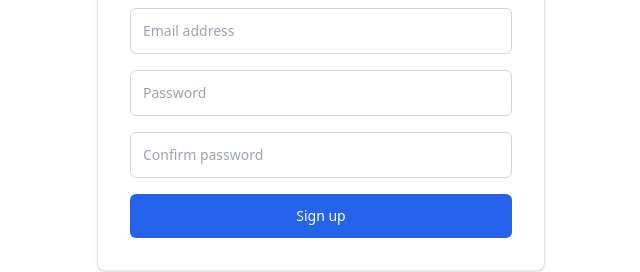
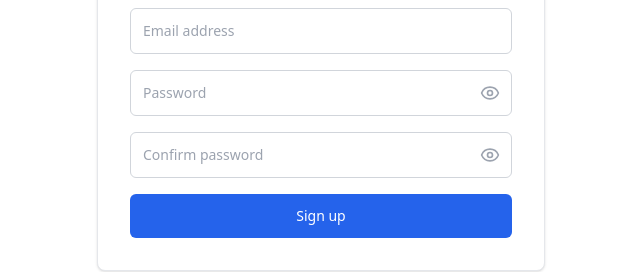
Before and after one commit to Jetrossgalinato/NeuraGallery, a Next.js app in the folder frontend/: page / in a window 1280 px wide. Both pictures are taken after a click on the button "Sign up". Shown: the part 378-650 px from the top of the page, without its empty margins (319-959 px from the left). Built offline with nearby package versions, Linux system fonts and the light colour scheme.

Commit message:
added hide and unhide icon on password fielelds

```diff
--- a/frontend/components/LoginForm.js
+++ b/frontend/components/LoginForm.js
@@ -1,11 +1,13 @@
 "use client";
 
 import { useState } from "react";
+import { Eye, EyeOff } from "lucide-react";
 import { useAuth } from "../contexts/AuthContext";
 
 export default function LoginForm() {
   const { login } = useAuth();
   const [formData, setFormData] = useState({ username: "", password: "" });
+  const [showPassword, setShowPassword] = useState(false);
   const [error, setError] = useState("");
   const [loading, setLoading] = useState(false);
 
@@ -48,16 +50,24 @@
             placeholder="Username"
           />
         </div>
-        <div>
+        <div className="relative">
           <input
-            type="password"
+            type={showPassword ? "text" : "password"}
             name="password"
             value={formData.password}
             onChange={handleChange}
             required
-            className="w-full px-3 py-3 border border-gray-300 rounded-md focus:outline-none focus:ring-2 focus:ring-blue-500 focus:border-blue-500 text-sm"
+            className="w-full px-3 py-3 border border-gray-300 rounded-md focus:outline-none focus:ring-2 focus:ring-blue-500 focus:border-blue-500 text-sm pr-10"
             placeholder="Password"
           />
+          <button
+            type="button"
+            className="absolute right-3 top-1/2 -translate-y-1/2 text-gray-400 hover:text-gray-600"
+            onClick={() => setShowPassword((prev) => !prev)}
+            tabIndex={-1}
+          >
+            {showPassword ? <EyeOff size={20} /> : <Eye size={20} />}
+          </button>
         </div>
         {error && (
           <div className="p-3 bg-red-50 border border-red-200 rounded-md">
--- a/frontend/components/RegisterForm.js
+++ b/frontend/components/RegisterForm.js
@@ -1,6 +1,7 @@
 "use client";
 
 import { useState } from "react";
+import { Eye, EyeOff } from "lucide-react";
 import { useAuth } from "../contexts/AuthContext";
 
 export default function RegisterForm() {
@@ -11,6 +12,8 @@
     password: "",
     confirmPassword: "",
   });
+  const [showPassword, setShowPassword] = useState(false);
+  const [showConfirmPassword, setShowConfirmPassword] = useState(false);
   const [error, setError] = useState("");
   const [success, setSuccess] = useState(false);
   const [loading, setLoading] = useState(false);
@@ -84,27 +87,43 @@
             placeholder="Email address"
           />
         </div>
-        <div>
+        <div className="relative">
           <input
-            type="password"
+            type={showPassword ? "text" : "password"}
             name="password"
             value={formData.password}
             onChange={handleChange}
             required
-            className="w-full px-3 py-3 border border-gray-300 rounded-md focus:outline-none focus:ring-2 focus:ring-blue-500 focus:border-blue-500 text-sm"
+            className="w-full px-3 py-3 border border-gray-300 rounded-md focus:outline-none focus:ring-2 focus:ring-blue-500 focus:border-blue-500 text-sm pr-10"
             placeholder="Password"
           />
+          <button
+            type="button"
+            className="absolute right-3 top-1/2 -translate-y-1/2 text-gray-400 hover:text-gray-600"
+            onClick={() => setShowPassword((prev) => !prev)}
+            tabIndex={-1}
+          >
+            {showPassword ? <EyeOff size={20} /> : <Eye size={20} />}
+          </button>
         </div>
-        <div>
+        <div className="relative">
           <input
-            type="password"
+            type={showConfirmPassword ? "text" : "password"}
             name="confirmPassword"
             value={formData.confirmPassword}
             onChange={handleChange}
             required
-            className="w-full px-3 py-3 border border-gray-300 rounded-md focus:outline-none focus:ring-2 focus:ring-blue-500 focus:border-blue-500 text-sm"
+            className="w-full px-3 py-3 border border-gray-300 rounded-md focus:outline-none focus:ring-2 focus:ring-blue-500 focus:border-blue-500 text-sm pr-10"
             placeholder="Confirm password"
           />
+          <button
+            type="button"
+            className="absolute right-3 top-1/2 -translate-y-1/2 text-gray-400 hover:text-gray-600"
+            onClick={() => setShowConfirmPassword((prev) => !prev)}
+            tabIndex={-1}
+          >
+            {showConfirmPassword ? <EyeOff size={20} /> : <Eye size={20} />}
+          </button>
         </div>
         {error && (
           <div className="p-3 bg-red-50 border border-red-200 rounded-md">
--- a/frontend/package.json
+++ b/frontend/package.json
@@ -5,6 +5,7 @@
   "main": "electron-main.js",
   "dependencies": {
     "axios": "^1.12.2",
+    "lucide-react": "^0.544.0",
     "next": "^15.5.3",
     "react": "^19.1.1",
     "react-dom": "^19.1.1"
```
Also changed, not shown: 1 other file (tests, documents, lock files or other folders).
